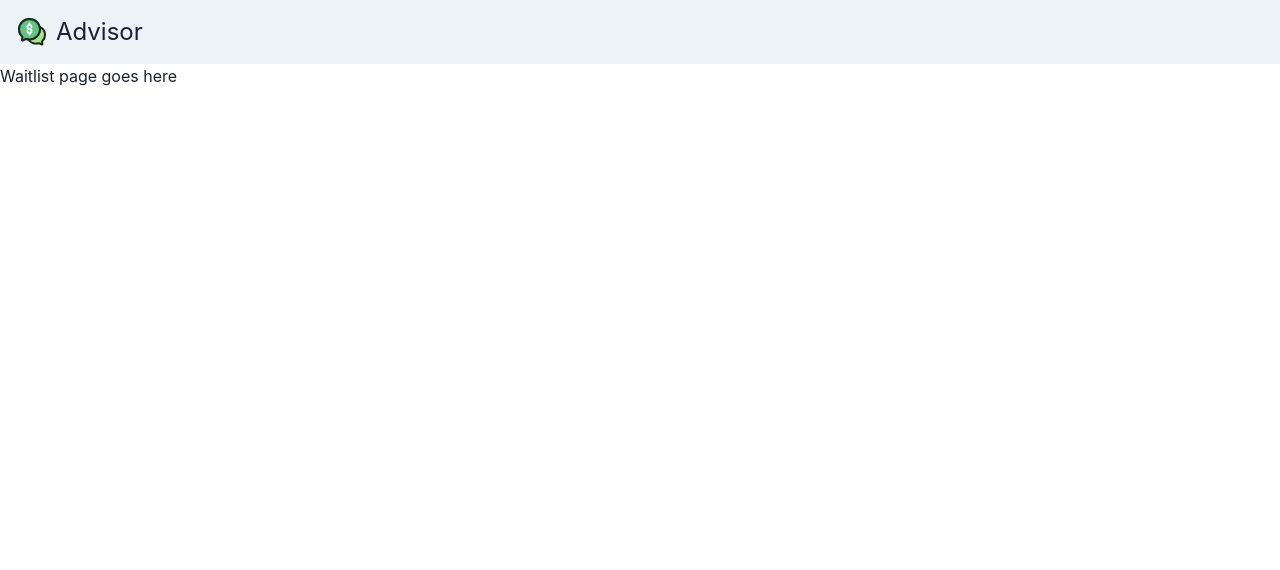
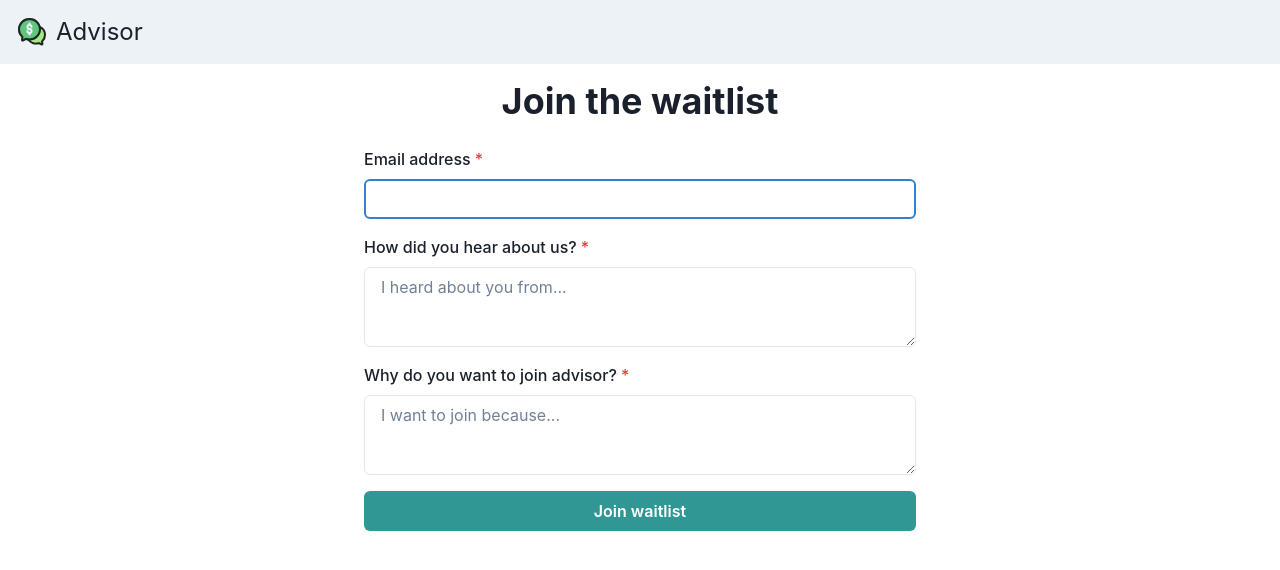
Before and after one commit to advisor-net/frontend, a React (Create React App) app: page /waitlist in a window 1280 px wide. Shown: the top 570 px of the page. Built offline with nearby package versions, Linux system fonts and the light colour scheme.

Commit message:
added the waitlist page functionality and changed some form styling.

```diff
--- a/src/login/LoginPage.jsx
+++ b/src/login/LoginPage.jsx
@@ -54,7 +54,7 @@ const LoginPage = () => {
   return (
     <Flex alignItems="center" justifyContent="center" direction="column" padding={4}>
       <Heading>Login</Heading>
-      <Box bg="white" p={6} rounded="md" w={64}>
+      <Box bg="white" p={6} rounded="md" width="600px">
         <Formik
           initialValues={{
             email: '',
@@ -129,6 +129,9 @@ const LoginPage = () => {
                 <Link alignSelf="center" as={RRLink} to="/request_password_reset" color="teal">
                   Forgot Password?
                 </Link>
+                <Link alignSelf="center" as={RRLink} to="/waitlist" color="teal">
+                  Don&apos;t have an account? Join our waitlist!
+                </Link>
               </VStack>
             </Form>
           )}
--- a/src/login/RequestPasswordReset.jsx
+++ b/src/login/RequestPasswordReset.jsx
@@ -26,7 +26,7 @@ const RequestPasswordReset = () => {
   return (
     <Flex alignItems="center" justifyContent="center" direction="column" padding={4}>
       <Heading>Request password reset link</Heading>
-      <Box bg="white" p={6} rounded="md" w={64}>
+      <Box bg="white" p={6} rounded="md" width="600px">
         <Formik
           initialValues={{
             email: '',
--- a/src/login/ResetPassword.jsx
+++ b/src/login/ResetPassword.jsx
@@ -34,7 +34,7 @@ const ResetPassword = () => {
   return (
     <Flex alignItems="center" justifyContent="center" direction="column" padding={4}>
       <Heading>Reset password</Heading>
-      <Box bg="white" p={6} rounded="md" w={64}>
+      <Box bg="white" p={6} rounded="md" width="600px">
         <Formik
           initialValues={{
             email: '',
--- a/src/login/WaitlistPage.jsx
+++ b/src/login/WaitlistPage.jsx
@@ -1,7 +1,122 @@
-import { Flex } from '@chakra-ui/react';
+import { useState } from 'react';
+import {
+  Box,
+  Button,
+  Flex,
+  FormControl,
+  FormErrorMessage,
+  FormLabel,
+  Heading,
+  Text,
+  VStack,
+  Textarea,
+} from '@chakra-ui/react';
+import { Field, Form, Formik } from 'formik';
+import * as Yup from 'yup';
+import authService from '../services/authService';
+import { getErrorMessageForFields } from '../utils/utils';
+import StringInputFormComponent from '../components/forms/StringInputFormComponent';
+
+const WaitlistSchema = Yup.object().shape({
+  email: Yup.string().email('Invalid email').required('Required'),
+  howDidYouHearAboutUs: Yup.string().required('Required'),
+  whyDoYouWantToJoin: Yup.string().required('Required'),
+});
 
 const WaitlistPage = () => {
-  return <Flex>Waitlist page goes here</Flex>;
+  const [successMessage, setSuccessMessage] = useState(null);
+
+  return (
+    <Flex alignItems="center" justifyContent="center" direction="column" padding={4}>
+      <Heading>Join the waitlist</Heading>
+      <Box bg="white" p={6} rounded="md" width="600px">
+        <Formik
+          initialValues={{
+            email: '',
+            howDidYouHearAboutUs: '',
+            whyDoYouWantToJoin: '',
+          }}
+          validateOnChange={false}
+          validateOnBlur={false}
+          validateOnMount={false}
+          validationSchema={WaitlistSchema}
+          onSubmit={async (values, { setFieldError }) => {
+            try {
+              await authService.joinWaitlist(values);
+              setSuccessMessage('Congratulations! You are on the waitlist. We will email you when things are ready!');
+            } catch (e) {
+              setFieldError(
+                'whyDoYouWantToJoin',
+                e.message ||
+                  getErrorMessageForFields(e, 'nonFieldErrors', 'email', 'howDidYouHearAboutUs', 'whyDoYouWantToJoin') ||
+                  'Unknown error'
+              );
+            }
+          }}
+        >
+          {({ handleSubmit, isSubmitting }) => (
+            <Form onSubmit={handleSubmit}>
+              <VStack spacing={4} align="flex-start">
+                <Field id="email" name="email" type="email">
+                  {({ field, form }) => (
+                    <FormControl
+                      isInvalid={!!form.errors[field.name] && form.touched[field.name]}
+                      isRequired
+                    >
+                      <FormLabel htmlFor="email">Email address</FormLabel>
+                      <StringInputFormComponent
+                        {...field}
+                        onChange={(val) => form.setFieldValue(field.name, val)}
+                        autoFocus="autofocus"
+                        variant="filled"
+                      />
+                      <FormErrorMessage>{form.errors[field.name]}</FormErrorMessage>
+                    </FormControl>
+                  )}
+                </Field>
+                <Field id="howDidYouHearAboutUs" name="howDidYouHearAboutUs">
+                  {({ field, form }) => (
+                    <FormControl isInvalid={!!form.errors[field.name]} isRequired>
+                      <FormLabel>How did you hear about us?</FormLabel>
+                      <Textarea
+                        value={field.value}
+                        onChange={(e) => form.setFieldValue(field.name, e.target.value)}
+                        placeholder="I heard about you from..."
+                      />
+                      <FormErrorMessage>{form.errors[field.name]}</FormErrorMessage>
+                    </FormControl>
+                  )}
+                </Field>
+                <Field id="whyDoYouWantToJoin" name="whyDoYouWantToJoin">
+                  {({ field, form }) => (
+                    <FormControl isInvalid={!!form.errors[field.name]} isRequired>
+                      <FormLabel>Why do you want to join advisor?</FormLabel>
+                      <Textarea
+                        value={field.value}
+                        onChange={(e) => form.setFieldValue(field.name, e.target.value)}
+                        placeholder="I want to join because..."
+                      />
+                      <FormErrorMessage>{form.errors[field.name]}</FormErrorMessage>
+                    </FormControl>
+                  )}
+                </Field>
+                <Button
+                  type="submit"
+                  colorScheme="teal"
+                  width="full"
+                  isLoading={isSubmitting}
+                  formNoValidate
+                >
+                  Join waitlist
+                </Button>
+                {successMessage && <Text color="teal">{successMessage}</Text>}
+              </VStack>
+            </Form>
+          )}
+        </Formik>
+      </Box>
+    </Flex>
+  );
 };
 
 export default WaitlistPage;
--- a/src/services/authService.js
+++ b/src/services/authService.js
@@ -41,6 +41,12 @@ const authService = {
       url: '/resend_email_verification/',
       params,
     }),
+
+  joinWaitlist: async (params) =>
+    request.post({
+      url: '/waitlist/',
+      params,
+    }),
 };
 
 export default authService;
--- a/src/signup/SignupPage.jsx
+++ b/src/signup/SignupPage.jsx
@@ -50,7 +50,7 @@ const SignupPage = () => {
   return (
     <Flex alignItems="center" justifyContent="center" direction="column" padding={4}>
       <Heading>Sign up for Advisor</Heading>
-      <Box bg="white" p={6} rounded="md" w={64}>
+      <Box bg="white" p={6} rounded="md" width="600px">
         <Formik
           initialValues={{
             email: '',
```
